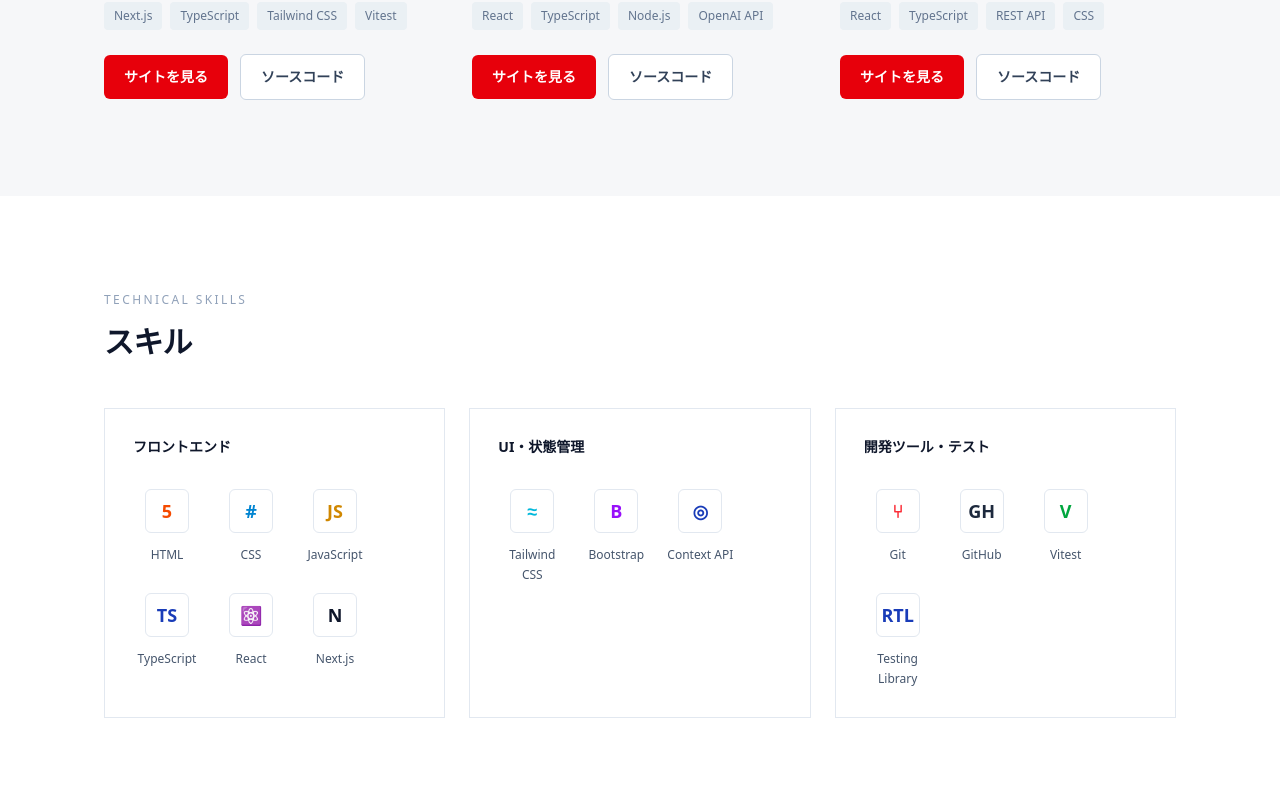
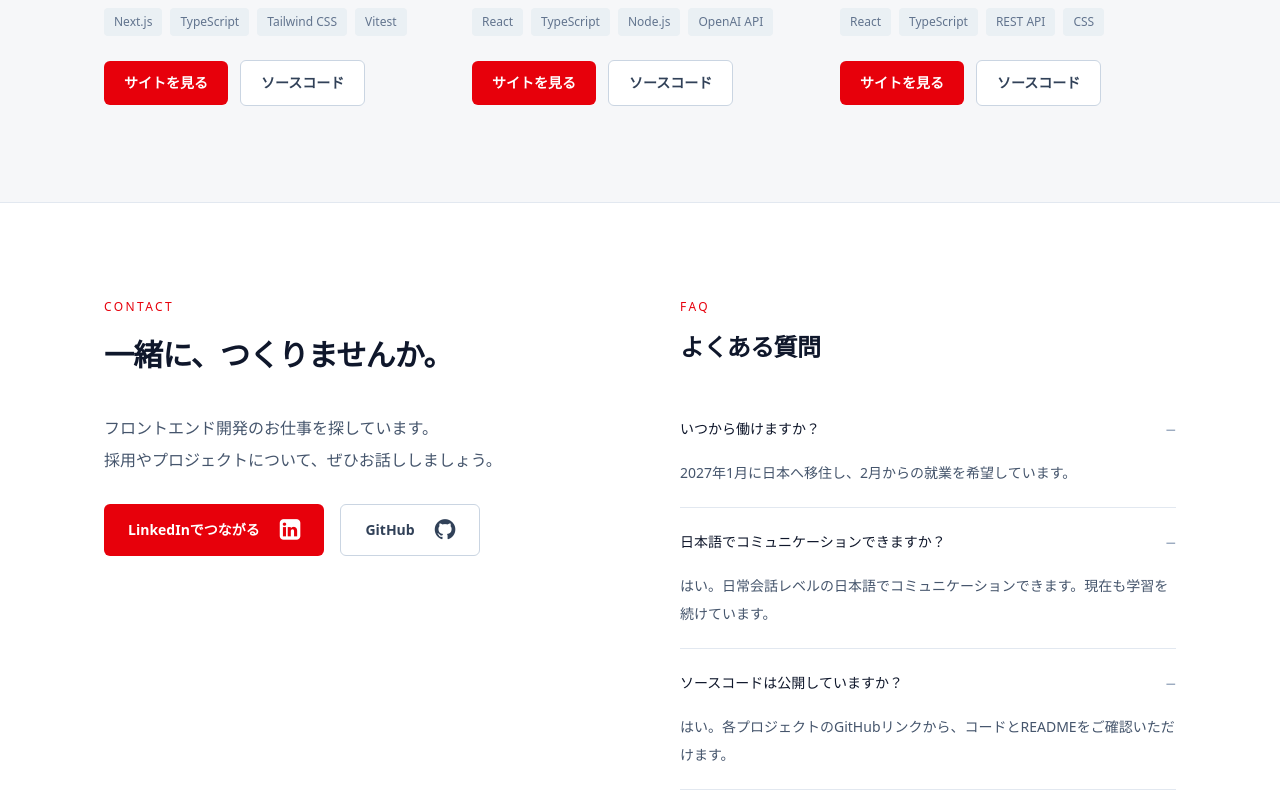
Before and after one commit to dicey44/portfolio, a Next.js app: page / in a window 1280 px wide. Shown: the part 2207-3007 px from the top of the page. Built offline with nearby package versions, Linux system fonts and the light colour scheme.

Commit message:
feat: add contact section

```diff
--- a/app/layout.tsx
+++ b/app/layout.tsx
@@ -12,6 +12,11 @@ export default function RootLayout({ children }: LayoutProps<"/">) {
     <html
       lang="en"
     >
+      <head>
+        <title>Nicolas Verne Portfolio</title>
+        <meta name="viewport" content="width=device-width, initial-scale=1" />
+        <link rel="stylesheet" href="https://cdnjs.cloudflare.com/ajax/libs/font-awesome/4.7.0/css/font-awesome.min.css" />
+      </head>
       <body className="min-h-full flex flex-col">
         <Navbar />
         {children}
--- a/app/page.tsx
+++ b/app/page.tsx
@@ -99,7 +99,7 @@ export default function Home() {
                   className="inline-flex items-center justify-center gap-3 rounded-md border border-slate-300 bg-white px-6 py-3 text-sm font-semibold text-slate-700 transition-colors hover:border-slate-900 hover:text-slate-900 focus-visible:outline-2 focus-visible:outline-offset-4 focus-visible:outline-slate-900"
                 >
                   GitHub
-                  <span aria-hidden="true">↗</span>
+                  <span aria-hidden="true"><i className="fa fa-github" style={{ fontSize: '24px' }}></i></span>
                 </a>
               </div>
             </div>
@@ -125,7 +125,8 @@ export default function Home() {
               rel="noopener noreferrer"
               className="shrink-0 text-sm text-slate-700 underline-offset-4 hover:underline"
             >
-              GitHub ↗
+              GitHub
+              <span aria-hidden="true"> <i className="fa fa-github" style={{ fontSize: '24px' }}></i></span>
             </a>
           </div>
 
@@ -233,75 +234,98 @@ export default function Home() {
           </div>
         </div>
       </section>
-      <section id="skills" className="scroll-mt-24 bg-white">
-        <div className="mx-auto max-w-6xl px-6 py-20 md:px-10 md:py-24">
-          <p className="text-xs font-medium tracking-[0.2em] text-slate-400">
-            TECHNICAL SKILLS
+      <section
+        id="contact"
+        className="scroll-mt-24 border-t border-slate-200 bg-white"
+      >
+        <div className="mx-auto grid max-w-6xl gap-14 px-6 py-20 md:px-10 md:py-24 lg:grid-cols-2 lg:gap-20">
+          <div>
+            <p className="text-xs font-medium tracking-[0.2em] text-red-600">
+              CONTACT
             </p>
-          <h2 className="mt-4 text-2xl font-bold tracking-tight text-slate-900 md:text-3xl">
-            スキル
+
+            <h2 className="mt-4 text-2xl font-bold leading-relaxed tracking-tight text-slate-900 md:text-3xl">
+              一緒に、つくりませんか。
             </h2>
 
-          <div className="mt-10 grid gap-6 md:mt-12 lg:grid-cols-3">
+            <p className="mt-8 text-sm leading-8 text-slate-600 md:text-base">
+              フロントエンド開発のお仕事を探しています。
+              <br />
+              採用やプロジェクトについて、ぜひお話ししましょう。
+            </p>
+
+            <div className="mt-7 flex flex-wrap gap-4">
+              <a
+                href="https://www.linkedin.com/in/YOUR-PROFILE/"
+                target="_blank"
+                rel="noopener noreferrer"
+                className="inline-flex items-center justify-center gap-5 rounded-md bg-red-600 px-6 py-3 text-sm font-semibold text-white transition-colors hover:bg-red-700 focus-visible:outline-2 focus-visible:outline-offset-4 focus-visible:outline-red-600"
+              >
+                LinkedInでつながる
+                <span aria-hidden="true"><i className="fa fa-linkedin-square" style={{ fontSize: '24px' }}></i></span>
+              </a>
+
+              <a
+                href="https://github.com/dicey44"
+                target="_blank"
+                rel="noopener noreferrer"
+                className="inline-flex items-center justify-center gap-5 rounded-md border border-slate-300 bg-white px-6 py-3 text-sm font-semibold text-slate-700 transition-colors hover:border-slate-900 hover:text-slate-900 focus-visible:outline-2 focus-visible:outline-offset-4 focus-visible:outline-slate-900"
+              >
+                GitHub
+                <span aria-hidden="true"><i className="fa fa-github" style={{ fontSize: '24px' }}></i></span>
+              </a>
+            </div>
+          </div>
+
+          <div>
+            <p className="text-xs font-medium tracking-[0.2em] text-red-600">
+              FAQ
+            </p>
+
+            <h2 className="mt-4 text-2xl font-bold tracking-tight text-slate-900">
+              よくある質問
+            </h2>
+
+            <div className="mt-8">
               {[
                 {
-                title: "フロントエンド",
-                skills: [
-                  { name: "HTML", symbol: "5", color: "text-orange-600" },
-                  { name: "CSS", symbol: "#", color: "text-sky-600" },
-                  { name: "JavaScript", symbol: "JS", color: "text-yellow-600" },
-                  { name: "TypeScript", symbol: "TS", color: "text-blue-800" },
-                  { name: "React", symbol: "⚛", color: "text-cyan-600" },
-                  { name: "Next.js", symbol: "N", color: "text-slate-900" },
-                ],
+                  question: "いつから働けますか？",
+                  answer:
+                    "2027年1月に日本へ移住し、2月からの就業を希望しています。",
                 },
                 {
-                title: "UI・状態管理",
-                skills: [
-                  { name: "Tailwind CSS", symbol: "≈", color: "text-cyan-500" },
-                  { name: "Bootstrap", symbol: "B", color: "text-purple-600" },
-                  { name: "Context API", symbol: "◎", color: "text-blue-800" },
-                ],
+                  question: "日本語でコミュニケーションできますか？",
+                  answer:
+                    "はい。日常会話レベルの日本語でコミュニケーションできます。現在も学習を続けています。",
                 },
                 {
-                title: "開発ツール・テスト",
-                skills: [
-                  { name: "Git", symbol: "⑂", color: "text-red-500" },
-                  { name: "GitHub", symbol: "GH", color: "text-slate-800" },
-                  { name: "Vitest", symbol: "V", color: "text-green-600" },
-                  { name: "Testing Library", symbol: "RTL", color: "text-blue-800" },
-                ],
+                  question: "ソースコードは公開していますか？",
+                  answer:
+                    "はい。各プロジェクトのGitHubリンクから、コードとREADMEをご確認いただけます。",
                 },
-            ].map((category) => (
-              <div
-                key={category.title}
-                className="border border-slate-200 p-6 md:p-7"
+              ].map((faq) => (
+                <details
+                  key={faq.question}
+                  open
+                  className="group border-b border-slate-200 py-5"
                 >
-                <h3 className="text-sm font-bold text-slate-900">
-                  {category.title}
-                </h3>
-
-                <ul className="mt-8 flex flex-wrap gap-x-4 gap-y-7">
-                  {category.skills.map((skill) => (
-                    <li
-                      key={skill.name}
-                      className="flex w-[68px] flex-col items-center gap-3"
-                    >
+                  <summary className="flex cursor-pointer list-none items-center justify-between gap-6 rounded-sm text-sm font-medium leading-7 text-slate-900 focus-visible:outline-2 focus-visible:outline-offset-4 focus-visible:outline-red-600 [&::-webkit-details-marker]:hidden">
+                    {faq.question}
                     <span
                       aria-hidden="true"
-                        className={`flex h-11 w-11 items-center justify-center rounded-md border border-slate-200 text-lg font-semibold ${skill.color}`}
+                      className="shrink-0 text-lg font-normal text-slate-400"
                     >
-                        {skill.symbol}
+                      <span className="group-open:hidden">+</span>
+                      <span className="hidden group-open:inline">−</span>
                     </span>
+                  </summary>
 
-                      <span className="text-center text-xs leading-5 text-slate-600">
-                        {skill.name}
-                      </span>
-                    </li>
+                  <p className="mt-4 text-sm leading-7 text-slate-600">
+                    {faq.answer}
+                  </p>
+                </details>
               ))}
-                </ul>
             </div>
-            ))}
           </div>
         </div>
       </section>
```
Lines whose indentation alone changed are shown as unchanged.
